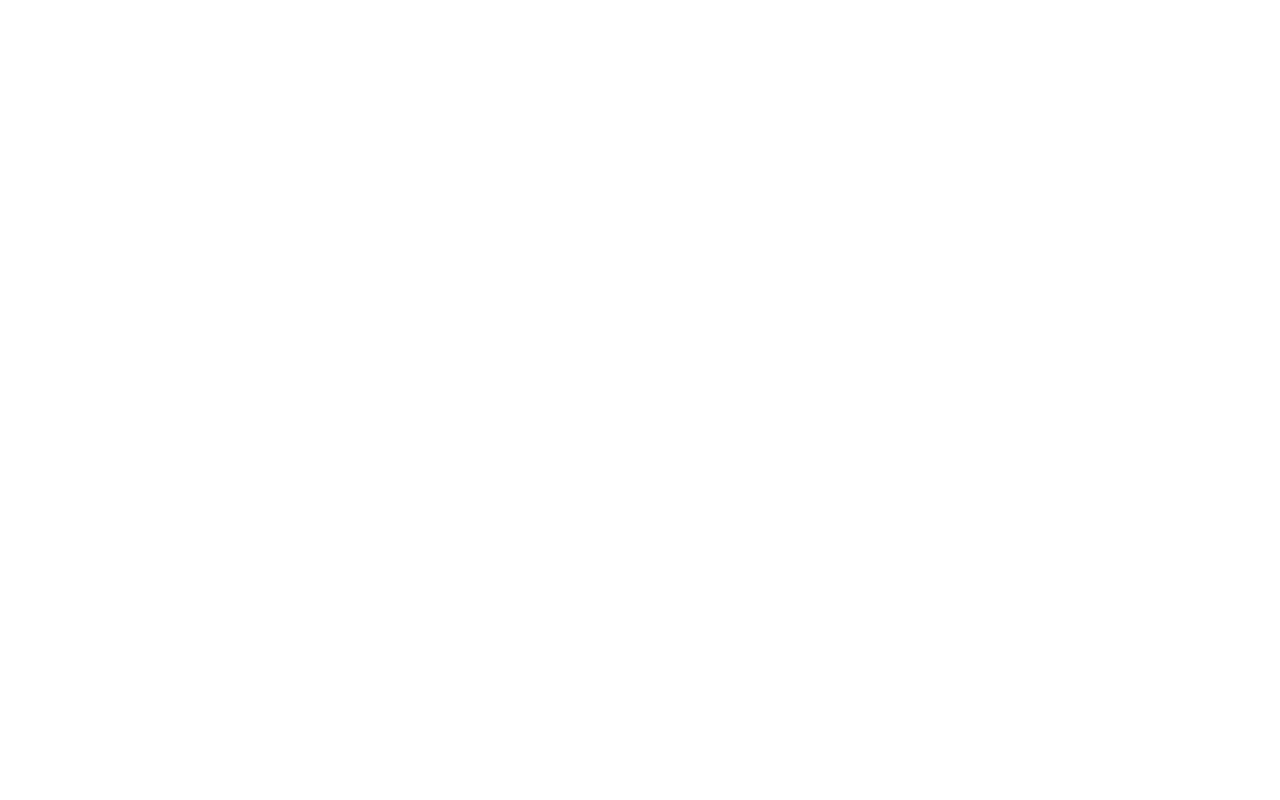
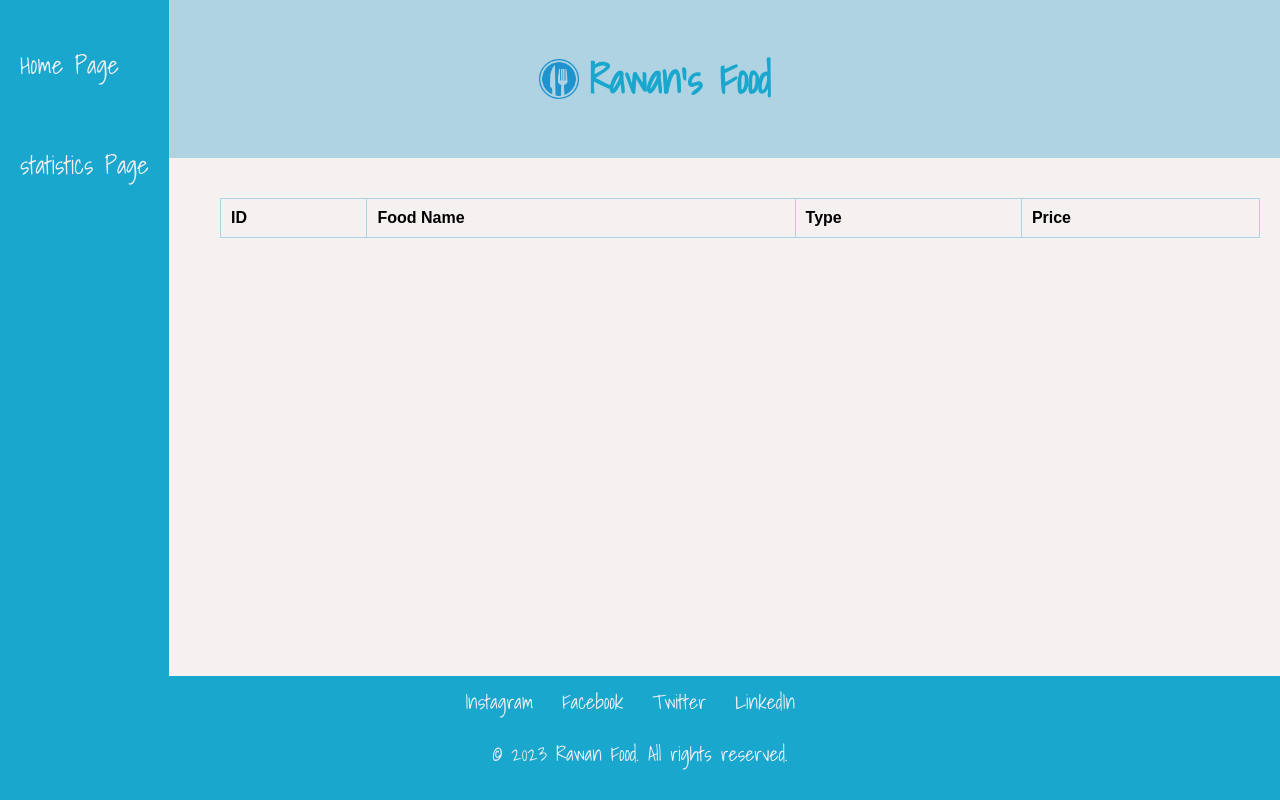
Before and after one commit to rawanabuzir/Restaurant, a plain HTML site: page statistics.html in a window 1280 px wide. Drawn offline with Linux system fonts and the light colour scheme.

Commit message:
creat the statistics html & css & js code

```diff
--- a/js/statistics.js
+++ b/js/statistics.js
@@ -0,0 +1,43 @@
+'use strict';
+
+function Food(id, name, type, price) {
+    this.id = id;
+    this.name = name;
+    this.type = type;
+    this.price = price;
+}
+
+Food.prototype.render = function () {
+    const table = document.getElementById('foodTable');
+    const row = document.createElement('tr');
+    const idCell = document.createElement('td');
+    idCell.textContent = this.id;
+    row.appendChild(idCell);
+
+    const nameCell = document.createElement('td');
+    nameCell.textContent = this.name;
+    row.appendChild(nameCell);
+
+    const typeCell = document.createElement('td');
+    typeCell.textContent = this.type;
+    row.appendChild(typeCell);
+
+    const priceCell = document.createElement('td');
+    priceCell.textContent = this.price;
+    row.appendChild(priceCell);
+
+    table.appendChild(row);
+};
+
+function renderData() {
+
+    const localData = JSON.parse(localStorage.getItem('foodData')) || [];
+    for (const foodData of localData) {
+        const food = new Food(foodData.id, foodData.name, foodData.type, foodData.price);
+        food.render();
+
+    }
+}
+document.addEventListener('DOMContentLoaded', function () {
+    renderData();
+});
--- a/statistics.html
+++ b/statistics.html
@@ -0,0 +1,59 @@
+<!DOCTYPE html>
+<html lang="en">
+
+<head>
+    <meta charset="UTF-8">
+    <meta http-equiv="X-UA-Compatible" content="IE=edge">
+    <meta name="viewport" content="width=device-width, initial-scale=1.0">
+    <title>Rawan's Food</title>
+    <link rel="stylesheet" type="text/css" href="./style/statistics.css">
+    <link href="https://fonts.googleapis.com/css2?family=Rubik:wght@400;700&family=Poppins:wght@400;700&display=swap"
+        rel="stylesheet">
+    <link href="https://fonts.googleapis.com/css2?family=Shadows+Into+Light&display=swap" rel="stylesheet">
+</head>
+
+<body>
+    <header>
+        <div class="logo-container">
+            <img src="./image/img1.png" alt="Logo">
+            <h1>Rawan's Food</h1>
+        </div>
+    </header>
+    <nav>
+        <ul>
+            <li><a href="index.html">Home Page</a></li>
+            <li><a href="statistics.html">statistics Page</a></li>
+        </ul>
+    </nav>
+    <main>
+        <table id="foodTable">
+            <thead>
+                <tr>
+                    <th>ID</th>
+                    <th>Food Name</th>
+                    <th>Type</th>
+                    <th>Price</th>
+                </tr>
+            </thead>
+            <tbody>
+
+            </tbody>
+        </table>
+    </main>
+    <br>
+    <footer>
+        <div class="social-media">
+            <ul>
+                <li><a href="https://www.instagram.com/rawan_khaled_rs/?next=%2F">Instagram</a></li>
+                <li><a href="https://web.facebook.com/rawanabuzer/">Facebook</a></li>
+                <li><a href="https://twitter.com/Rawan_AbuZir">Twitter</a></li>
+                <li><a href="https://www.linkedin.com/in/rawan-khaled-9a3252214/">LinkedIn</a></li>
+            </ul>
+        </div>
+        <p>&copy; 2023 Rawan Food. All rights reserved.</p>
+    </footer>
+
+    <script src="./js/statistics.js"></script>
+</body>
+
+</html>
--- a/style/statistics.css
+++ b/style/statistics.css
@@ -0,0 +1,131 @@
+body {
+    font-family: 'Arial', sans-serif;
+    background-color: #F6F1F1;
+    margin: 0;
+    padding: 0;
+    display: flex;
+    flex-direction: column;
+    min-height: 100vh;
+}
+
+header {
+    background-color: #AFD3E2;
+    color: #19A7CE;
+    padding: 20px;
+    padding-left: 50px;
+    font-family: 'Shadows Into Light', cursive;
+    font-size: 20px;
+    text-align: center;
+    /* display: flex; */
+    /* justify-content: center; */
+    /* align-items: center; */
+}
+
+.logo-container {
+    display: flex;
+    align-items: center;
+    justify-content: center;
+}
+
+.logo-container img {
+    height: 40px;
+    /* Adjust the height as needed */
+    margin-right: 10px;
+    /* Add margin as needed */
+}
+
+
+nav {
+    background-color: #19A7CE;
+    color: #F6F1F1;
+    padding: 20px;
+    font-size: 25px;
+    height: 100%;
+    position: fixed;
+    left: 0;
+    font-family: 'Shadows Into Light', cursive;
+    top: 0;
+    bottom: 0;
+}
+
+nav ul {
+    list-style-type: none;
+    margin: 0;
+    padding: 0;
+}
+
+nav ul li {
+    margin-bottom: 10px;
+    padding-bottom: 25px;
+    padding-top: 25px;
+}
+
+nav ul li a {
+    color: #F6F1F1;
+    text-decoration: none;
+}
+
+main {
+    flex: 1;
+    padding: 20px;
+    display: flex;
+    flex-direction: column;
+    /* font-family: 'Shadows Into Light', cursive; */
+    align-items: center;
+    margin-left: 200px;
+}
+
+table {
+    width: 100%;
+    border-collapse: collapse;
+    margin-top: 20px;
+}
+
+table th,
+table td {
+    padding: 10px;
+    text-align: left;
+    border: 1px solid #AFD3E2;
+}
+
+footer {
+    background-color: #19A7CE;
+    color: #F6F1F1;
+    padding: 10px;
+    text-align: center;
+    font-family: 'Shadows Into Light', cursive;
+    font-size: 20px;
+    margin-top: auto;
+}
+
+.social-media {
+    margin-bottom: 10px;
+}
+
+.social-media a {
+    margin-right: 10px;
+    color: #F6F1F1;
+}
+
+.container {
+    max-width: 1200px;
+    margin: 0 auto;
+    padding: 20px;
+    box-sizing: border-box;
+}
+
+footer ul {
+    list-style-type: none;
+    margin: 0;
+    padding: 0;
+}
+
+footer ul li {
+    display: inline;
+    margin-right: 10px;
+}
+
+footer ul li a {
+    color: #F6F1F1;
+    text-decoration: none;
+}
```
Also changed, not shown: index.html (+8 -18 lines), js/app.js (+11 -30 lines), style/index.css (+14 -9 lines), image/img1.png (renamed from img1.png).
